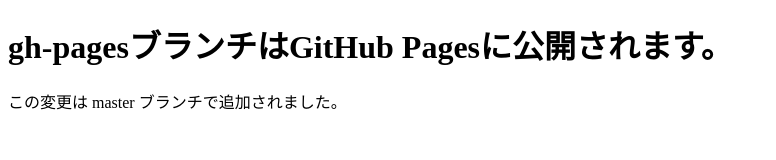
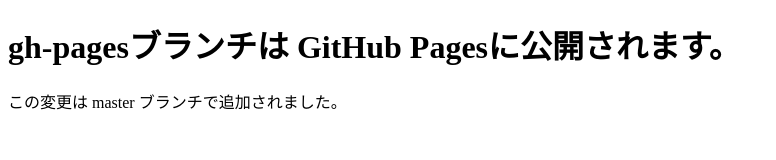
Before and after one commit to davideryuorihara3/git-study, a plain HTML site: page index.html in a window 1280 px wide. Shown: the whole page, without its empty margins (0-776 px from the left). Drawn offline with Linux system fonts and the light colour scheme.

Commit message:
index.htmlに１行追加

```diff
--- a/index.html
+++ b/index.html
@@ -5,7 +5,7 @@
     <title>Git の勉強</title>
 </head>
 <body>
-    <h1>gh-pagesブランチはGitHub Pagesに公開されます。</h1>
+    <h1>gh-pagesブランチは GitHub Pagesに公開されます。</h1>
     <p>この変更は master ブランチで追加されました。</p>
 </body>
 </html>
```
